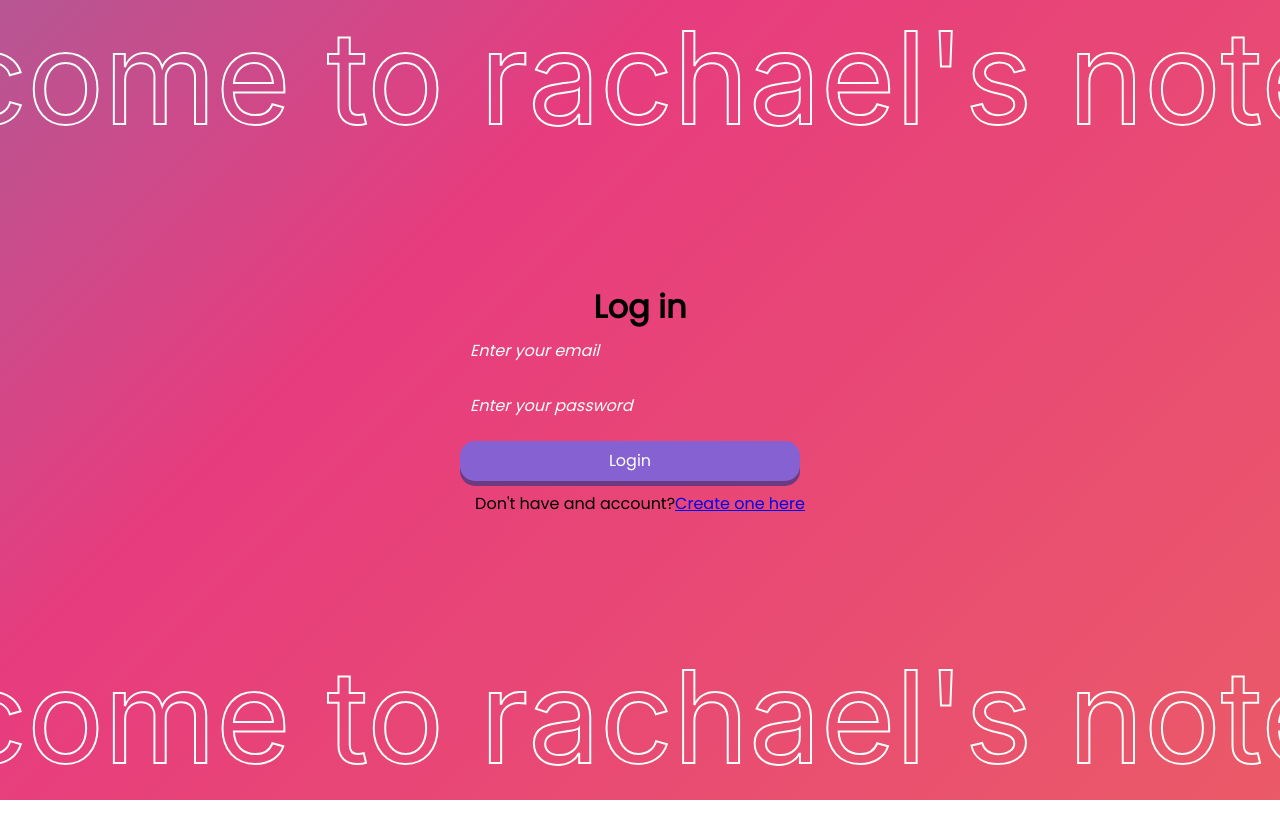
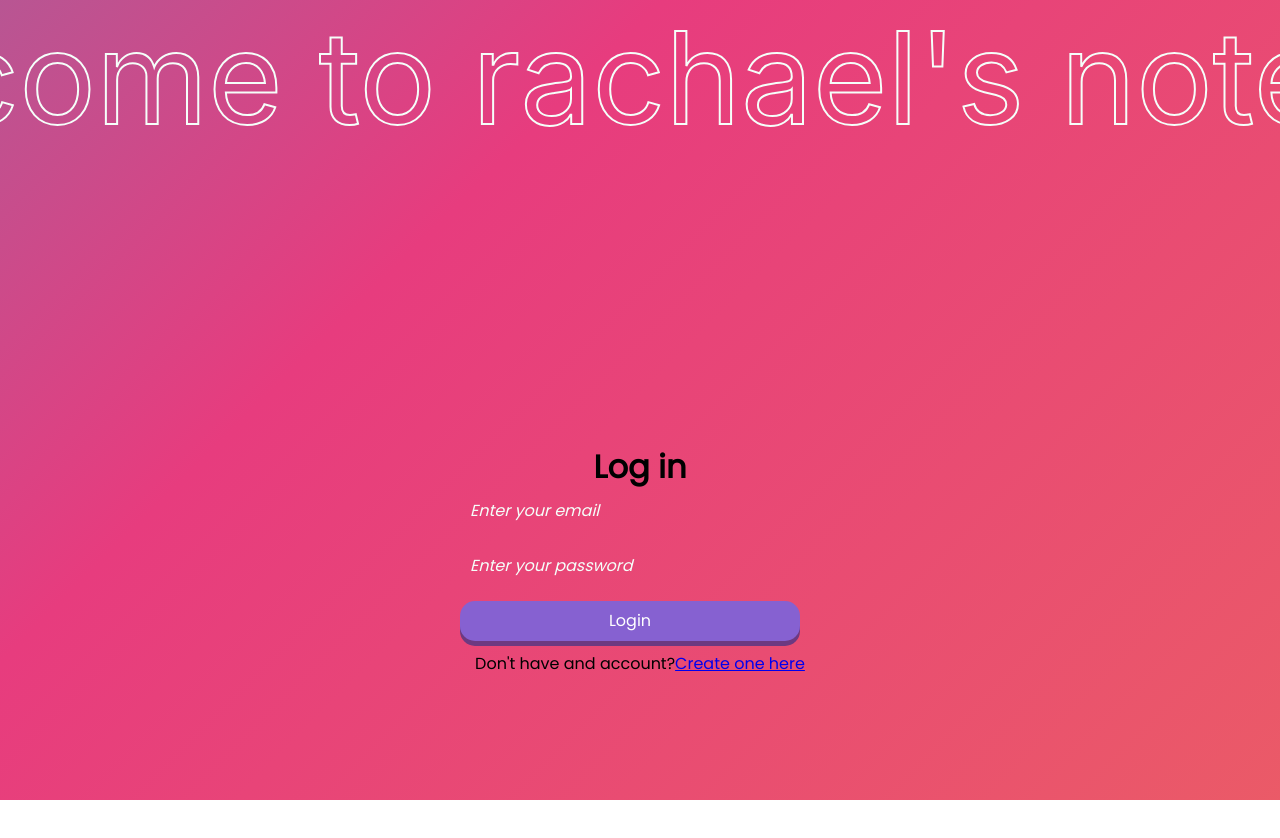
Before and after one commit to RachaelSMathew/notepad-rachael, a React (Create React App) app: page /login in a window 1280 px wide. Shown: the top 838 px of the page. Before the commit the page ends 800 px from the top, so only its background shows below. Built offline with nearby package versions, Linux system fonts and the light colour scheme; no server answers.

Commit message:
Update index.css

```diff
--- a/src/index.css
+++ b/src/index.css
@@ -7,7 +7,7 @@ span{
 }
 
 .center {
-  height: 60vh;
+  height: 100vh;
   display: flex;
   justify-content: center;
   align-items: center;
```
